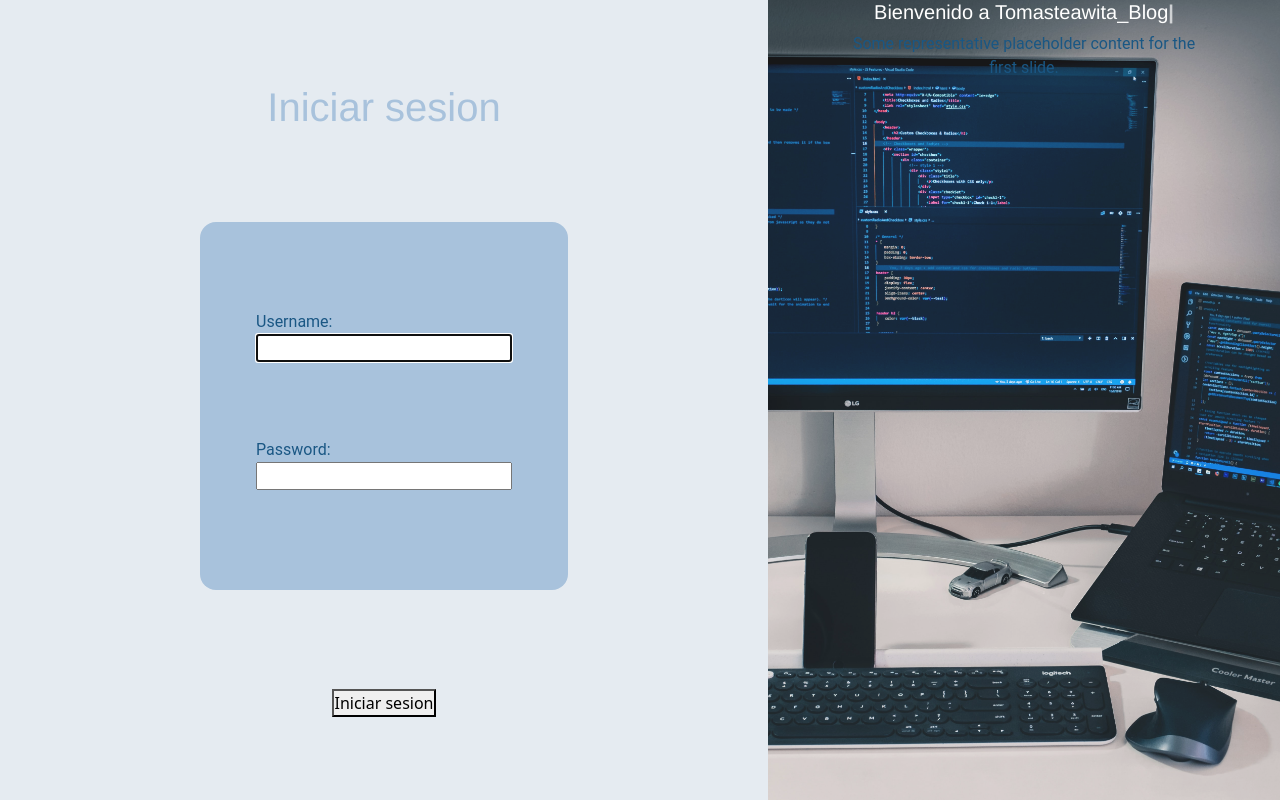
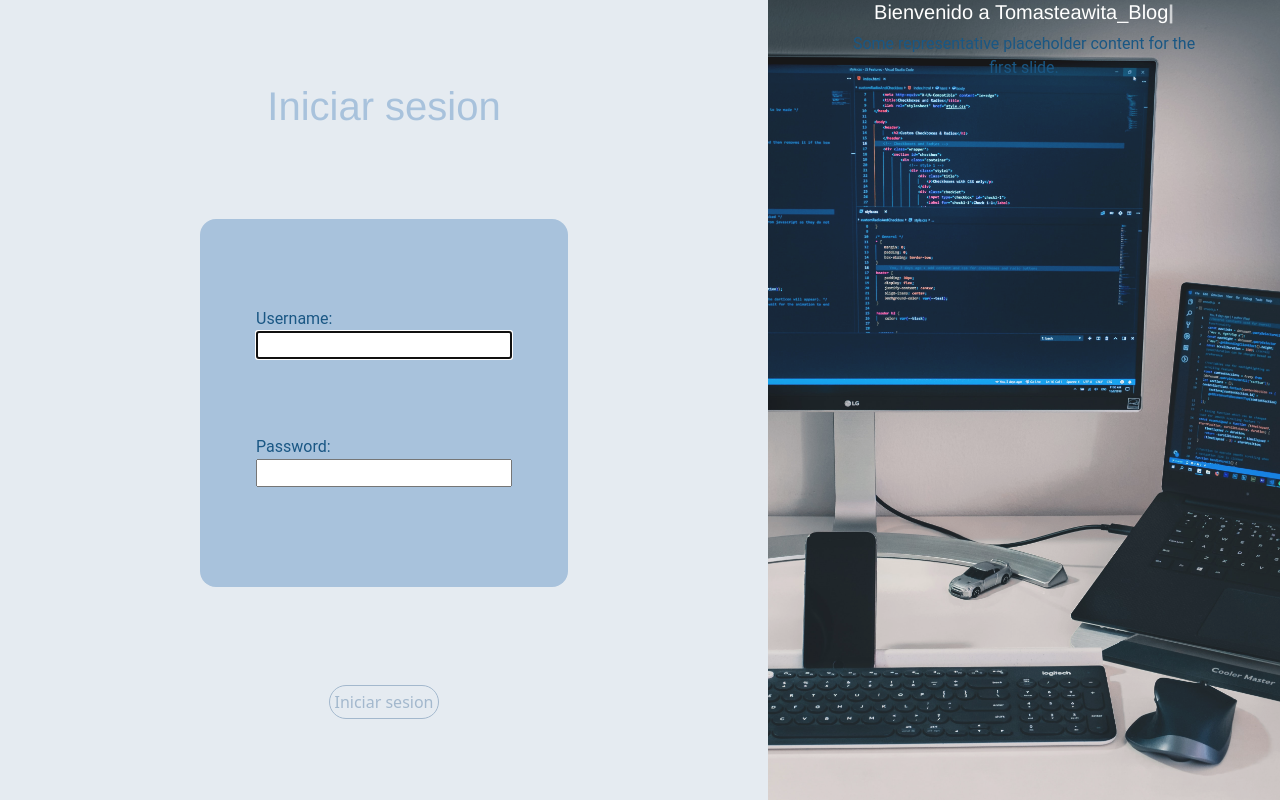
Before and after one commit to CuevaTomasArg/ProyectoFinal_CuevaTomas, a Django app: page /login/ in a window 1280 px wide. Run offline with Django 4.2, Linux system fonts and the light colour scheme.

Commit message:
Terminado estilo del login exceptuadno los inputs

```diff
--- a/tomasteawita/tomasteawita/static/css/style.css
+++ b/tomasteawita/tomasteawita/static/css/style.css
@@ -491,6 +491,21 @@ footer div p {
 .login form ul li input {
   width: 256px;
 }
+.login form button {
+  background-color: transparent;
+  border: 1.5px solid #a3b8cd;
+  color: #a3b8cd;
+  border-radius: 32px;
+  padding: 4px;
+  transition: all 0.35s;
+}
+.login form button:hover {
+  color: #E5EBF1;
+  background-color: #a3b8cd;
+}
+.login form button:active {
+  background-color: #c4d2df;
+}
 .login section {
   height: 100%;
   text-align: center;
--- a/tomasteawita/tomasteawita/static/scss/main/_login.scss
+++ b/tomasteawita/tomasteawita/static/scss/main/_login.scss
@@ -10,10 +10,10 @@
         align-items: center;
         justify-content: space-evenly;
         ul{
-        background-color: $fondo-botones;
-        border-radius: 16px;
-        padding: 24px;
-        list-style-type: none;
+            background-color: $fondo-botones;
+            border-radius: 16px;
+            padding: 24px;
+            list-style-type: none;
             li{
                 display: flex;
                 flex-direction: column;
@@ -22,6 +22,21 @@
                 input{
                     width: 256px;
                 }
+            }
+        }
+        button{
+            background-color: transparent;
+            border: 1.5px solid darken($fondo,20%);
+            color: darken($fondo,20%);
+            border-radius: 32px;
+            padding: 4px;
+            transition: all .35s;
+            &:hover{
+                color: $fondo;
+                background-color: darken($fondo,20%);
+            }
+            &:active{
+                background-color: darken($fondo,10%);
             }
         }
     }
```
Also changed, not shown: tomasteawita/db.sqlite3, 1 other file.
